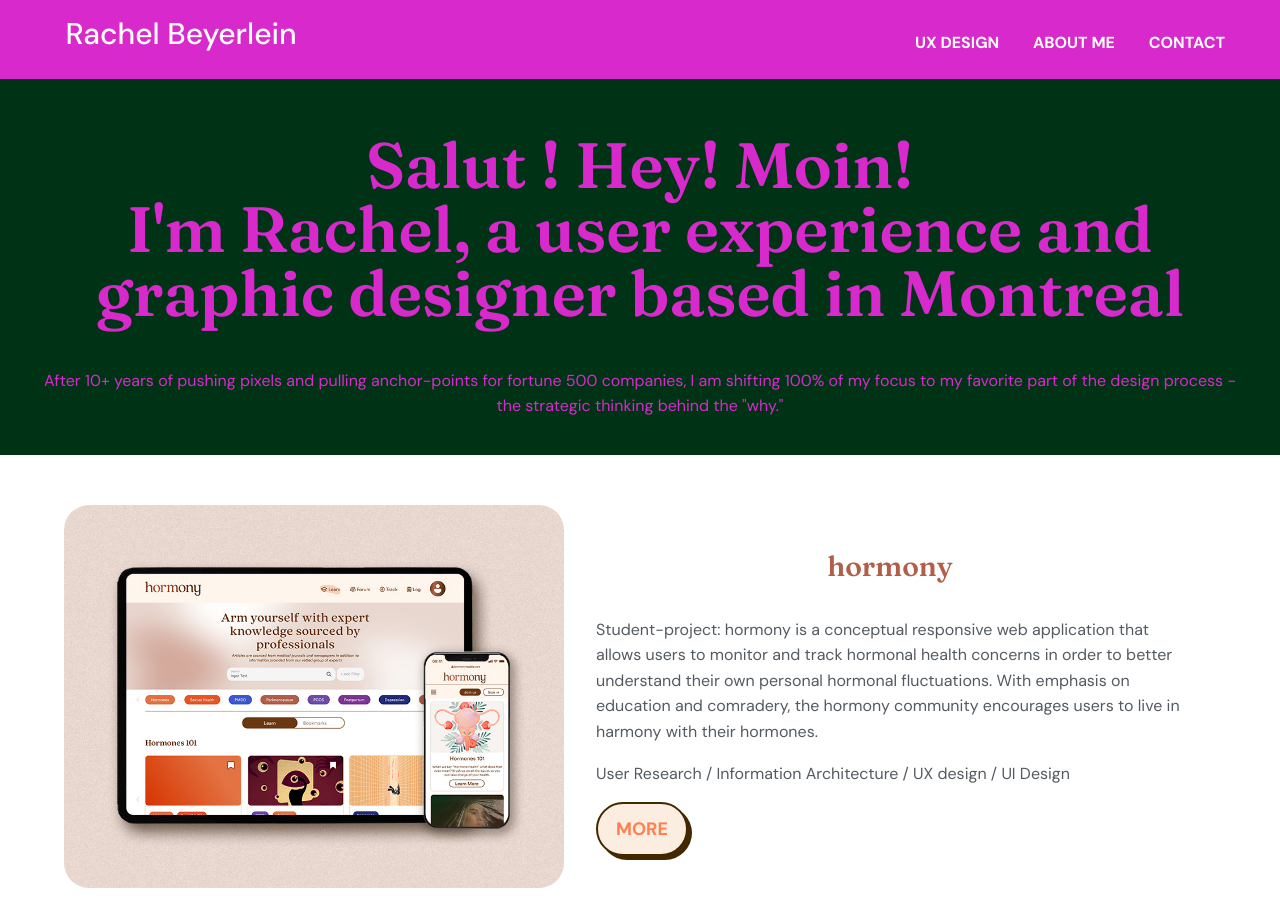
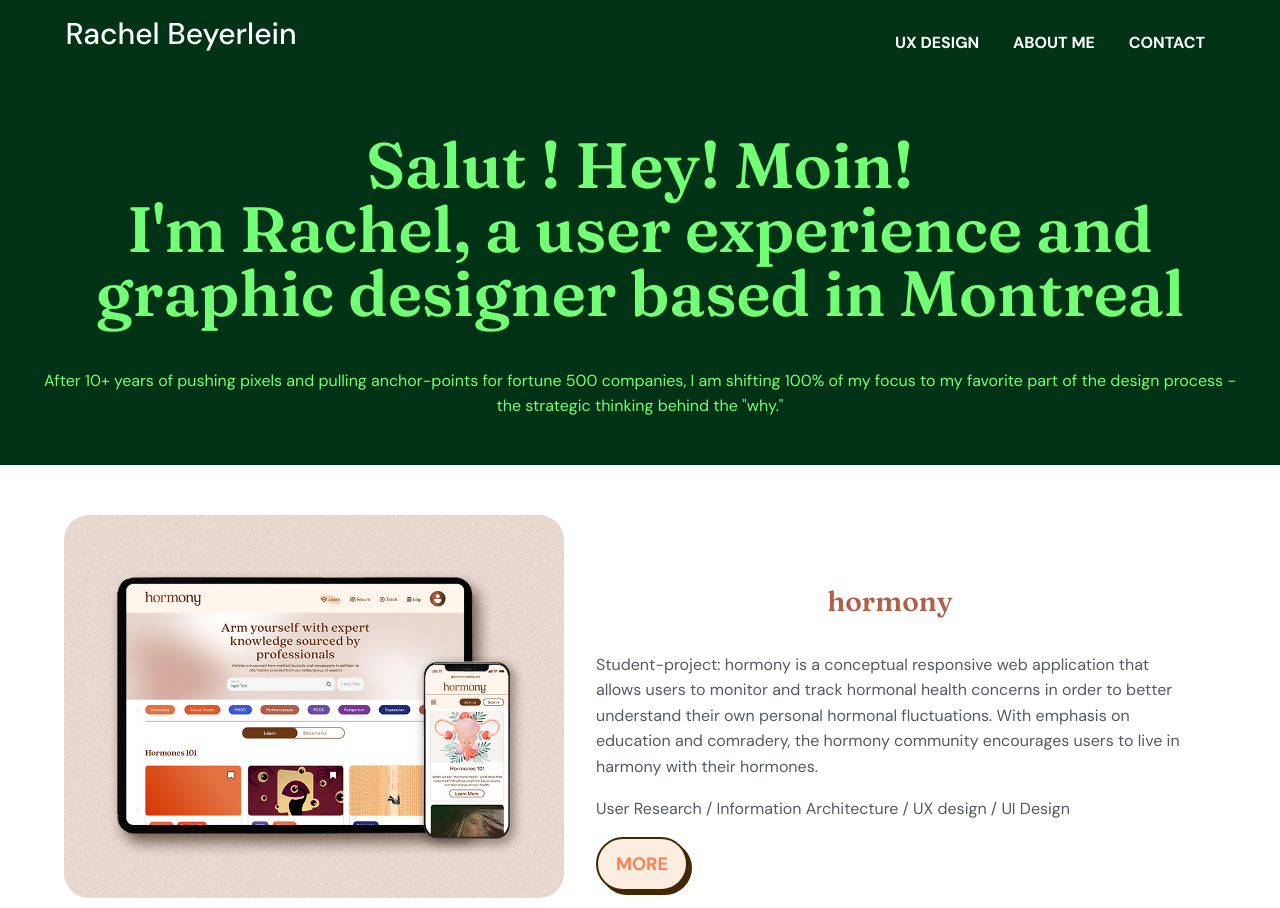
Before and after one commit to RachelEsther/PortfolioWebsite-RachelBeyerlein, a plain HTML site: page index.html in a window 1280 px wide. Shown: the top 908 px of the page. Drawn offline with nearby package versions, Linux system fonts and the light colour scheme.

Commit message:
aesthetic updates

```diff
--- a/css/style.css
+++ b/css/style.css
@@ -122,6 +122,7 @@ a {
     align-items: center;
     text-align: center;
   }
+
   .heading:after {
     content: '';
     border-bottom: 3px solid #B15F48;
@@ -129,10 +130,6 @@ a {
     width: 150px;
   }
 
-  .proj-nam {
-    padding-top: 0;
-    margin-top: 0;
-  }
 
   .container {
     max-width: 1200px;
@@ -161,11 +158,12 @@ a {
     solid #7b3c04;
   }
 
+  /*GLOBAL NAV HEADER*/
   header {
-    background-color: #d829cc;
+    background-color: #003315;
     padding: 15px 0 0px;
     margin: 0px;
-    border-bottom: 3px solid #d829cc;
+    border-bottom: 3px solid #003315;
     position: fixed;
     width: 100%;
   }
@@ -178,9 +176,12 @@ a {
   nav > ul {
     list-style-type: none;
     margin: 1em 0;
+    padding-right: 20px;
     text-transform: uppercase;
     font-weight: 700;
     color:#ffffff;
+    float: right;
+    text-align: right;
   }
 
   nav > ul > li > a,
@@ -194,7 +195,7 @@ a {
   nav > ul > li > a:hover,
   nav > ul > li > a:active
   {
-    color:#003315;
+    color:#ff3aeb;
   }
 
 .navtoggle.responsive {
@@ -203,6 +204,7 @@ a {
 
 .navtoggle li:not(:last-child) {
   display: none;
+  position: relative;
 }
 
 .navtoggle.responsive li:not(:last-child) {
@@ -222,8 +224,6 @@ a {
 
 
 /*about page*/
-
-
   #about-page {
     padding-top: 100px;
   }
@@ -238,24 +238,27 @@ a {
   }
 
   /*Home page css*/
-
   .work img {
     max-width: 100%;
     border-radius: 25px;
   }
 
-  /*Case Study CSS*/
+#hero h1{
+  font-size: 3em;
+}
 
 #hero {
-    color:#d829cc;
+    color:#72ff75;
     background-color: #003315;
-    padding: 20px 0;
+    padding: 30px 10px;
     display: inline-block;
     width: 100%;
     padding-top: 90px;
     text-align: center;
   }
 
+
+/*Case Study CSS*/
 #hormony {
     padding-top: 65px;
   }
@@ -305,7 +308,7 @@ div.casestudy img {
 /*footer css*/
 
 #contact {
-  background-color:#904b0e;
+  background-color:#5c0083;
   padding: 20px 0;
   display: inline-block;
   width: 100%;
@@ -360,6 +363,15 @@ Medium devices (640px and larger)
 
 @media only screen and (min-width: 640px) {
 
+  #logo {
+    font-size: 30px;
+    align-items: center;
+  }
+
+  #hero h1{
+    font-size: 4em;
+  }
+
   nav {
     width: auto;
     float: right;
@@ -389,16 +401,11 @@ Medium devices (640px and larger)
     text-transform: uppercase;
     font-weight: 700;
     color:#ffffff;
-
-  }
+ }
 
   header {
     text-align: unset;
     padding: 10px 0 4px;
-  }
-
-  #logo {
-    font-size: 30px;
   }
 
   .row::after {
@@ -427,9 +434,6 @@ Large devices (1024px or larger)
 ================================= */
 @media only screen and (min-width: 1024px) {
 
-  #logo {
-    font-size: 30px;
-  }
 
   .global-nav {
     width: 100%;
```
